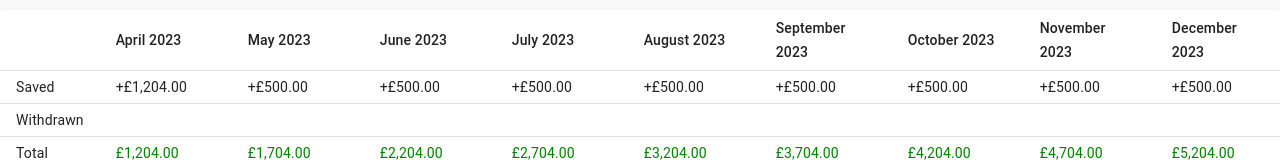
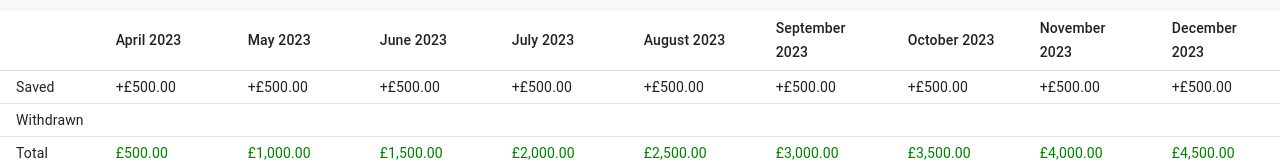
Before and after one commit to AKP-13/savings-planner, a React (Create React App) app: page / in a window 1280 px wide. Shown: the part 423-585 px from the top of the page. Built offline with nearby package versions, Linux system fonts and the light colour scheme.

Commit message:
Change saved amount in April 2023 to 500 to keep consistent

```diff
--- a/src/App.js
+++ b/src/App.js
@@ -10,7 +10,7 @@ import './App.css';
 
 function App() {
   const [tableData, setTableData] = useState([
-    { month: 'April 2023', saved: 1204, withdrawn: 0 },
+    { month: 'April 2023', saved: 500, withdrawn: 0 },
     { month: 'May 2023', saved: 500, withdrawn: 0 },
     { month: 'June 2023', saved: 500, withdrawn: 0 },
     { month: 'July 2023', saved: 500, withdrawn: 0 },
```
